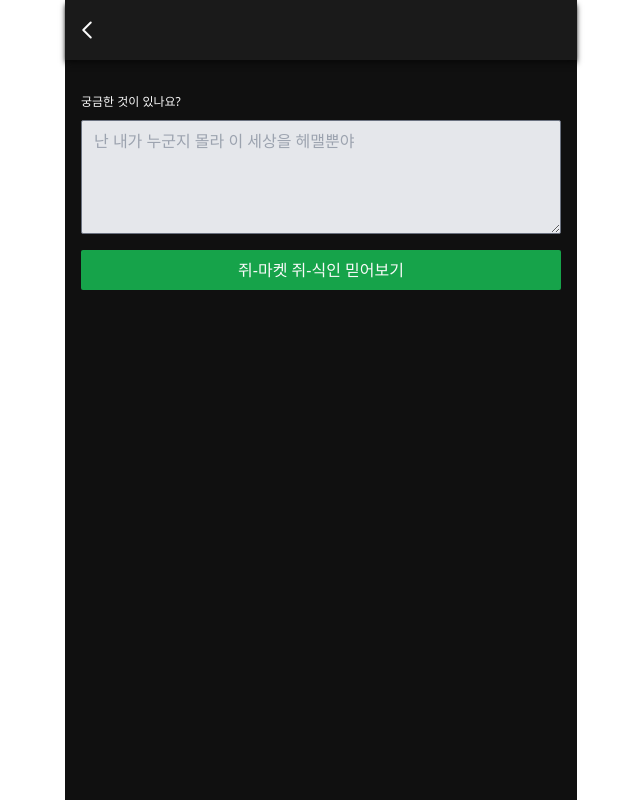
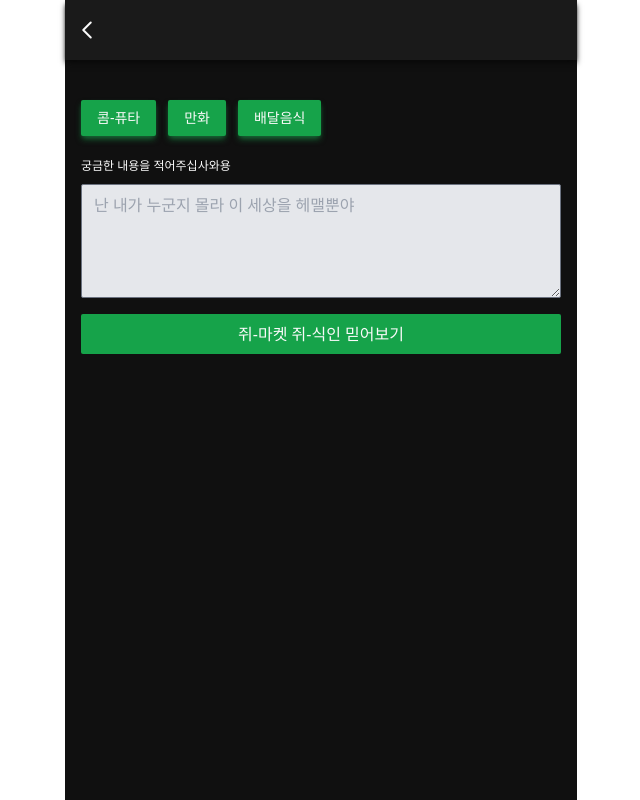
Before and after one commit to yyb02006/NextPractice, a Next.js app: page /communities/write in a window 1280 px wide. Shown: the whole page, without its empty margins (319-959 px from the left). Built offline with nearby package versions, Linux system fonts and the light colour scheme; a web font is replaced by a local one.

Commit message:
/api/communities/write api구현, /detail/upload페이지 라디오버튼으로 카테고리 선택할 수 있도록 리팩토링

```diff
--- a/src/components/input.tsx
+++ b/src/components/input.tsx
@@ -6,7 +6,7 @@ interface InputProps {
 	label?: string;
 	placeholder?: string;
 	register: UseFormRegisterReturn;
-	required: boolean;
+	required?: boolean;
 	[key: string]: any;
 }
 
--- /dev/null
+++ b/src/pages/api/communities/index.ts
@@ -0,0 +1,12 @@
+import { NextApiRequest, NextApiResponse } from 'next';
+import client from '@/libs/server/client';
+import handlerWrapper, { ResType } from '@/libs/server/handlerWrapper';
+import { apiSessionWrapper } from '@/libs/server/sessionWrapper';
+
+async function handler(req: NextApiRequest, res: NextApiResponse<ResType>) {
+	res.json({ success: true });
+}
+
+export default apiSessionWrapper(
+	handlerWrapper({ methods: ['POST', 'GET'], func: handler })
+);
--- /dev/null
+++ b/src/pages/api/communities/write.ts
@@ -0,0 +1,20 @@
+import { NextApiRequest, NextApiResponse } from 'next';
+import client from '@/libs/server/client';
+import handlerWrapper, { ResType } from '@/libs/server/handlerWrapper';
+import { apiSessionWrapper } from '@/libs/server/sessionWrapper';
+
+async function handler(req: NextApiRequest, res: NextApiResponse<ResType>) {
+	const {
+		body: { question, category },
+		session: { user },
+	} = req;
+
+	const post = await client.post.create({
+		data: { question, category, user: { connect: { id: user?.id } } },
+	});
+	res.json({ success: true, post });
+}
+
+export default apiSessionWrapper(
+	handlerWrapper({ methods: ['POST', 'GET'], func: handler })
+);
--- a/src/pages/communities/[id].tsx
+++ b/src/pages/communities/[id].tsx
@@ -2,8 +2,16 @@ import Layout from '@/components/layout';
 import type { NextPage } from 'next';
 import Button from '@/components/button';
 import TextArea from '@/components/textarea';
+import { useRouter } from 'next/router';
+import useSWR from 'swr';
+
+interface DetailPostProps {}
 
 const CommunityPostDetail: NextPage = () => {
+	const router = useRouter();
+	const { data, mutate } = useSWR<DetailPostProps>(
+		router.query.id && `/api/communities/${router.query.id}`
+	);
 	return (
 		<Layout canGoBack={true}>
 			<div className='bg-[#101010] text-[#fafafa] font-SCoreDream px-4 py-12'>
--- a/src/pages/communities/write.tsx
+++ b/src/pages/communities/write.tsx
@@ -2,18 +2,131 @@ import Layout from '@/components/layout';
 import type { NextPage } from 'next';
 import Button from '@/components/button';
 import TextArea from '@/components/textarea';
+import useMutation from '@/libs/client/useMutation';
+import { useForm } from 'react-hook-form';
+import Input from '@/components/input';
+import { Post } from '@prisma/client';
+import { useRouter } from 'next/router';
+import { useEffect, useState } from 'react';
+import { clsNm } from '@/libs/client/utils';
+
+interface WriteForm {
+	question: string;
+	category: string;
+}
+
+interface WriteResponse {
+	success: boolean;
+	post: Post;
+}
 
 const Write: NextPage = () => {
+	const [btnName, setBtnName] = useState('category');
+	const [category, setCategory] = useState('');
+	const router = useRouter();
+	const [sendWrite, { loading, data }] = useMutation<WriteResponse>(
+		'/api/communities/write'
+	);
+	const { register, handleSubmit } = useForm<WriteForm>();
+	const onValid = (validData: WriteForm) => {
+		if (loading) return;
+		sendWrite(validData);
+		console.log(validData);
+	};
+	useEffect(() => {
+		if (data?.post && data?.success) {
+			router.push(`/communities/${data.post.Id}`);
+		}
+	}, [data, router]);
+	const onSelect = (e: any) => {
+		if (category === e.target.value) {
+			setCategory((p) => (p = ''));
+			return;
+		}
+		setCategory(e.target.value);
+	};
 	return (
 		<Layout canGoBack={true}>
-			<form className='bg-[#101010] text-[#fafafa] font-SCoreDream px-4 py-12 space-y-4'>
+			<form
+				onSubmit={handleSubmit(onValid)}
+				className='bg-[#101010] text-[#fafafa] font-SCoreDream px-4 py-12 space-y-4'
+			>
+				<div className='space-y-3'>
+					<label
+						htmlFor='computer'
+						className={clsNm(
+							category === '콤-퓨타'
+								? 'bg-indigo-600 shadow-indigo-800'
+								: 'bg-green-600 shadow-green-800 hover:bg-indigo-500 hover:shadow-indigo-600',
+							'inline-block mr-3 shadow-md active:bg-indigo-600 font-medium text-sm rounded-sm px-4 py-2'
+						)}
+					>
+						<input
+							id='computer'
+							onClick={onSelect}
+							type='radio'
+							value='콤-퓨타'
+							className='hidden'
+						/>
+						콤-퓨타
+					</label>
+					<label
+						htmlFor='cartoon'
+						className={clsNm(
+							category === '만화'
+								? 'bg-indigo-600 shadow-indigo-800'
+								: 'bg-green-600 shadow-green-800 hover:bg-indigo-500 hover:shadow-indigo-600',
+							'inline-block mr-3 shadow-md active:bg-indigo-600 font-medium text-sm rounded-sm px-4 py-2'
+						)}
+					>
+						<input
+							id='cartoon'
+							onClick={onSelect}
+							type='radio'
+							value='만화'
+							className='hidden'
+						/>
+						만화
+					</label>
+					<label
+						htmlFor='deliveryFood'
+						className={clsNm(
+							category === '배달음식'
+								? 'bg-indigo-600 shadow-indigo-800'
+								: 'bg-green-600 shadow-green-800 hover:bg-indigo-500 hover:shadow-indigo-600',
+							'inline-block mr-3 shadow-md active:bg-indigo-600 font-medium text-sm rounded-sm px-4 py-2'
+						)}
+					>
+						<input
+							id='deliveryFood'
+							onClick={onSelect}
+							type='radio'
+							value='배달음식'
+							className='hidden'
+						/>
+						배달음식
+					</label>
+				</div>
+				{/* <Input
+					kind='text'
+					name='category'
+					label='카테고리'
+					placeholder=''
+					register={register('category', { required: false })}
+				></Input> */}
 				<TextArea
-					label='궁금한 것이 있나요?'
+					label='궁금한 내용을 적어주십사와용'
 					name='question'
 					placeholder='난 내가 누군지 몰라 이 세상을 헤맬뿐야'
 					rows={4}
+					register={register('question', {
+						required: '질문지를 작성해주say-yo!',
+					})}
+					required
 				></TextArea>
-				<Button name='쥐-마켓 쥐-식인 믿어보기'></Button>
+				<Button
+					name={loading ? '쥐-식인 논문 제출중...' : '쥐-마켓 쥐-식인 믿어보기'}
+				></Button>
 			</form>
 		</Layout>
 	);
--- a/src/pages/details/upload.tsx
+++ b/src/pages/details/upload.tsx
@@ -31,8 +31,8 @@ const Upload: NextPage = () => {
 		sendProduct(validData);
 	};
 	useEffect(() => {
-		if (data?.success) {
-			router.replace(`/details/${data.product.Id}`);
+		if (data?.product && data?.success) {
+			router.push(`/details/${data.product.Id}`);
 		}
 	}, [data, router]);
 	return (
```
Also changed, not shown: 1 other file (tests, documents, lock files or other folders).
